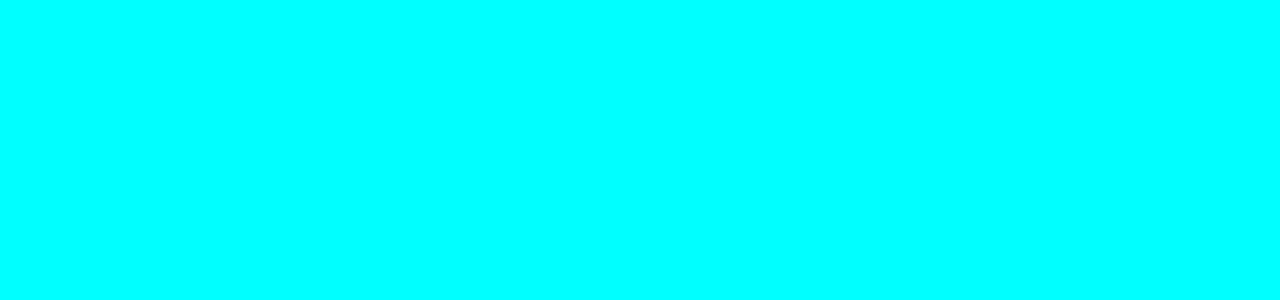
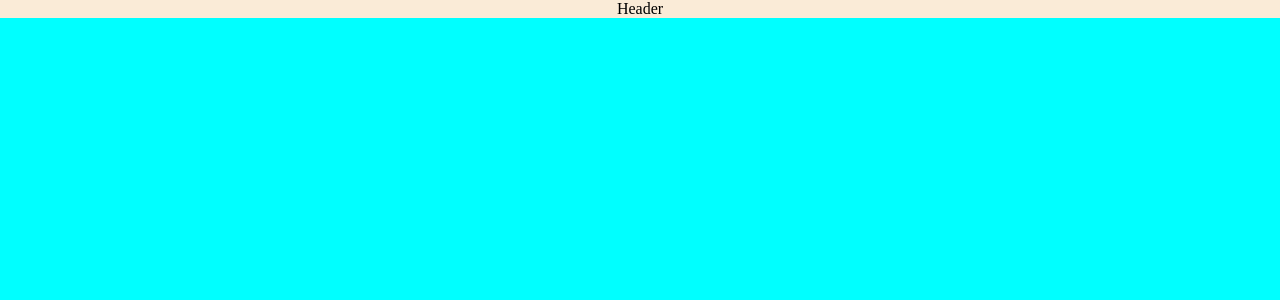
Before and after one commit to batsWTR/portfolio, a React (Create React App) app: page / in a window 1280 px wide. Shown: the top 300 px of the page. Built offline with nearby package versions, Linux system fonts and the light colour scheme.

Commit message:
ajout composant

```diff
--- a/src/App.js
+++ b/src/App.js
@@ -1,8 +1,10 @@
 import './App.css';
+import Header from './components/Header';
 
 function App() {
   return (
     <div className="App">
+      <Header />
     </div>
   );
 }
--- /dev/null
+++ b/src/components/Header.css
@@ -0,0 +1,5 @@
+
+
+header{
+    background-color: antiquewhite;
+}
--- /dev/null
+++ b/src/components/Header.js
@@ -0,0 +1,12 @@
+import './Header.css';
+
+function Header(){
+    return(
+        <header>
+            Header
+        </header>
+    );
+}
+
+
+export default Header
```
